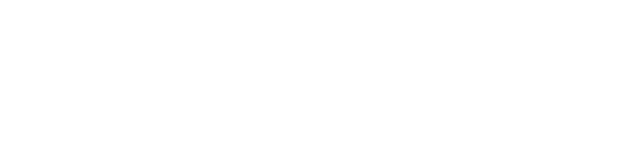
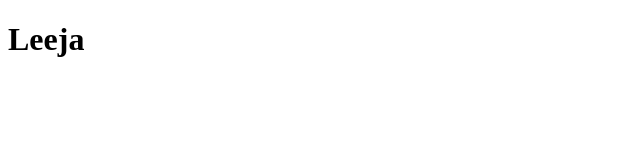
Before and after one commit to Leejajaspher/Task, a plain HTML site: page index.html in a window 1280 px wide. Shown: the whole page, without its empty margins (0-640 px from the left). Drawn offline with Linux system fonts and the light colour scheme.

Commit message:
Added hedaing

```diff
--- a/index.html
+++ b/index.html
@@ -6,6 +6,6 @@
     <title>Trabook</title>
 </head>
 <body>
-
+    <h1>Leeja</h1>
 </body>
 </html>
```
